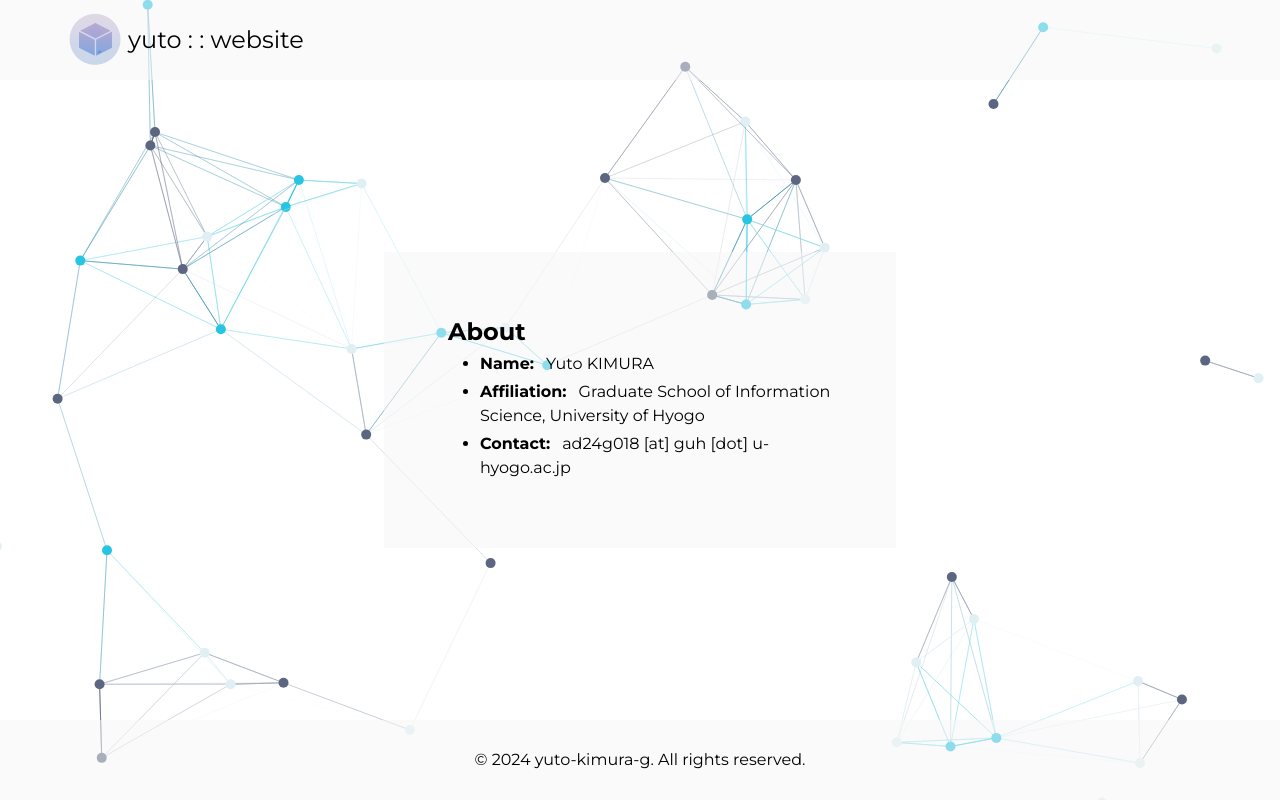
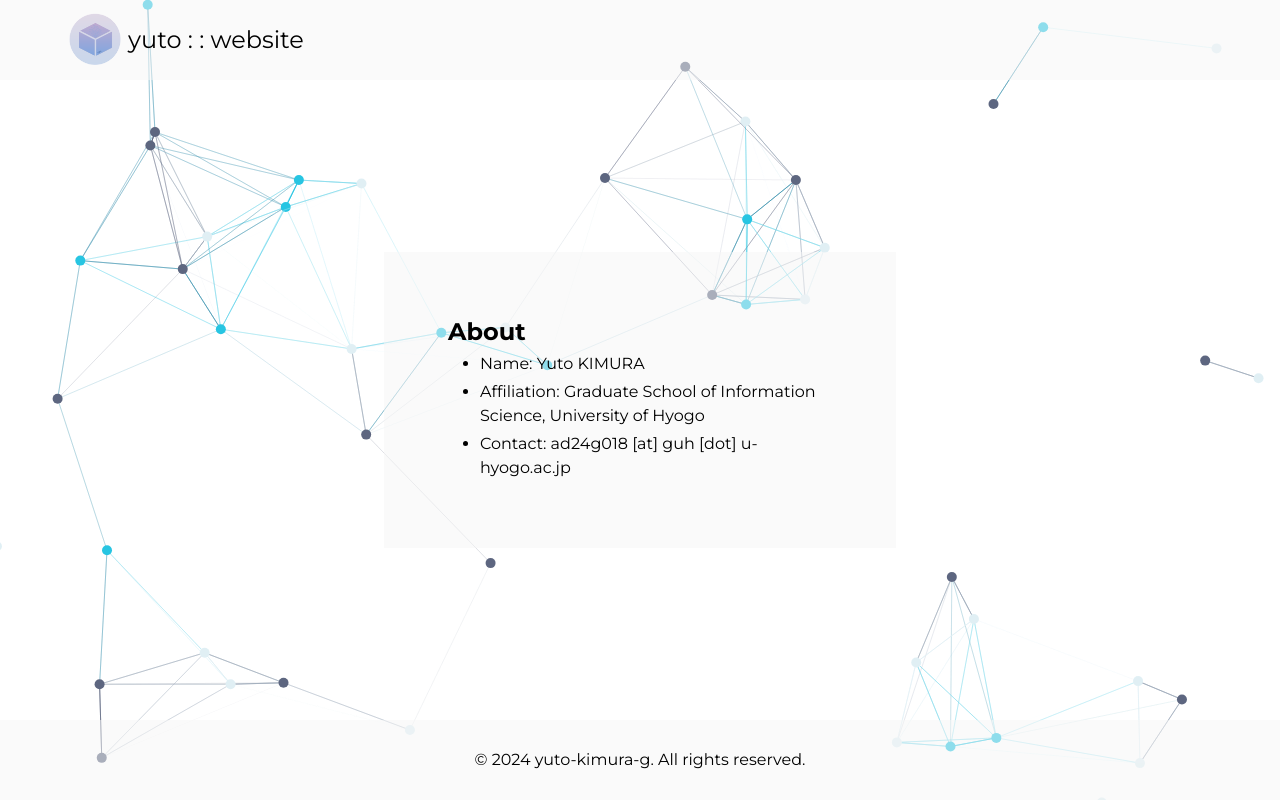
Before and after one commit to yuto-kimura-g/yuto-kimura-g.github.io, a Next.js app: page / in a window 1280 px wide. Built offline with nearby package versions, Linux system fonts and the light colour scheme.

Commit message:
[update] contents

```diff
--- a/src/app/page.tsx
+++ b/src/app/page.tsx
@@ -1,26 +1,23 @@
-import ListItem from '@/components/ListItem';
 import HrefText from '@/components/HrefText';
 
 export default function IndexPage() {
   return (
-    <div className="w-full bg-theme-light-bg bg-opacity-50 px-5 py-16 lg:px-16">
+    <div className="bg-theme-light-bg bg-opacity-50 w-full px-5 py-16 lg:px-16">
       <div className="text-2xl font-bold">About</div>
       <ul>
-        <ListItem title="Name" body={<span>Yuto KIMURA</span>} />
-        <ListItem
-          title="Affiliation"
-          body={
-            <HrefText
-              text="Graduate School of Information Science, University of Hyogo"
-              link="https://u-hyogo-gsis.org/"
-            />
-          }
-        />
-        <ListItem
-          title="Contact"
-          body={<span>ad24g018 [at] guh [dot] u-hyogo.ac.jp</span>}
-        />
+        <li>
+          Name: Yuto KIMURA
+        </li>
+        <li>
+          Affiliation: <HrefText
+            text="Graduate School of Information Science, University of Hyogo"
+            link="https://u-hyogo-gsis.org/"
+          />
+        </li>
+        <li>
+          Contact: ad24g018 [at] guh [dot] u-hyogo.ac.jp
+        </li>
       </ul>
-    </div>
+    </div >
   );
 }
--- a/src/components/Dummy.tsx
+++ /dev/null
@@ -1,24 +0,0 @@
-// 縦に長い場合のCSS確認用
-
-export default function Dummy() {
-  return (
-    <div>
-      <p>
-        Lorem ipsum dolor sit amet, consectetur adipiscing elit. Nullam
-        tincidunt, nisl nec luctus efficitur, purus neque tincidunt mi, sit amet
-        bibendum mi nulla eget nunc. Nullam sit amet justo nec sapien fringilla
-        feugiat. Nullam id nunc nec nisl tincidunt tincidunt. Donec sit amet
-        urna ac nunc consectetur tincidunt. Nullam id nunc nec nisl tincidunt
-        tincidunt. Donec sit amet urna ac nunc consectetur tincidunt. Nullam id
-        nunc nec nisl tincidunt tincidunt. Donec sit amet urna ac nunc
-        consectetur tincidunt. Nullam tincidunt, nisl nec luctus efficitur,
-        purus neque tincidunt mi, sit amet bibendum mi nulla eget nunc. Nullam
-        sit amet justo nec sapien fringilla feugiat. Nullam id nunc nec nisl
-        tincidunt tincidunt. Donec sit amet urna ac nunc consectetur tincidunt.
-        Nullam id nunc nec nisl tincidunt tincidunt. Donec sit amet urna ac nunc
-        consectetur tincidunt. Nullam id nunc nec nisl tincidunt tincidunt.
-        Donec sit amet urna ac nunc consectetur tincidunt
-      </p>
-    </div>
-  );
-}
--- a/src/components/Header.tsx
+++ b/src/components/Header.tsx
@@ -1,13 +1,9 @@
-import Link from 'next/link';
-
 export const Header = () => {
   return (
     <header className="flex h-[10vh] items-center bg-theme-light-bg bg-opacity-50">
-      <nav className="mx-auto flex w-[90vw] items-center">
-        <Link href={'/'} className="flex items-center">
-          <img src="/y.png" alt="icon" className="h-[8vh]" />
-          <span className="text-2xl">yuto : : website</span>
-        </Link>
+      <nav className="relative mx-auto flex w-[90vw] items-center">
+        <img src="/y.png" alt="icon" className="h-[8vh]" />
+        <span className="text-2xl">yuto : : website</span>
       </nav>
     </header>
   );
--- a/src/components/ListItem.tsx
+++ /dev/null
@@ -1,16 +0,0 @@
-import React from 'react';
-
-export default function ListItem({
-  title,
-  body,
-}: {
-  title: string;
-  body: React.ReactNode;
-}) {
-  return (
-    <li className="space-x-3">
-      <span className="font-bold">{title}:</span>
-      {body}
-    </li>
-  );
-}
```
